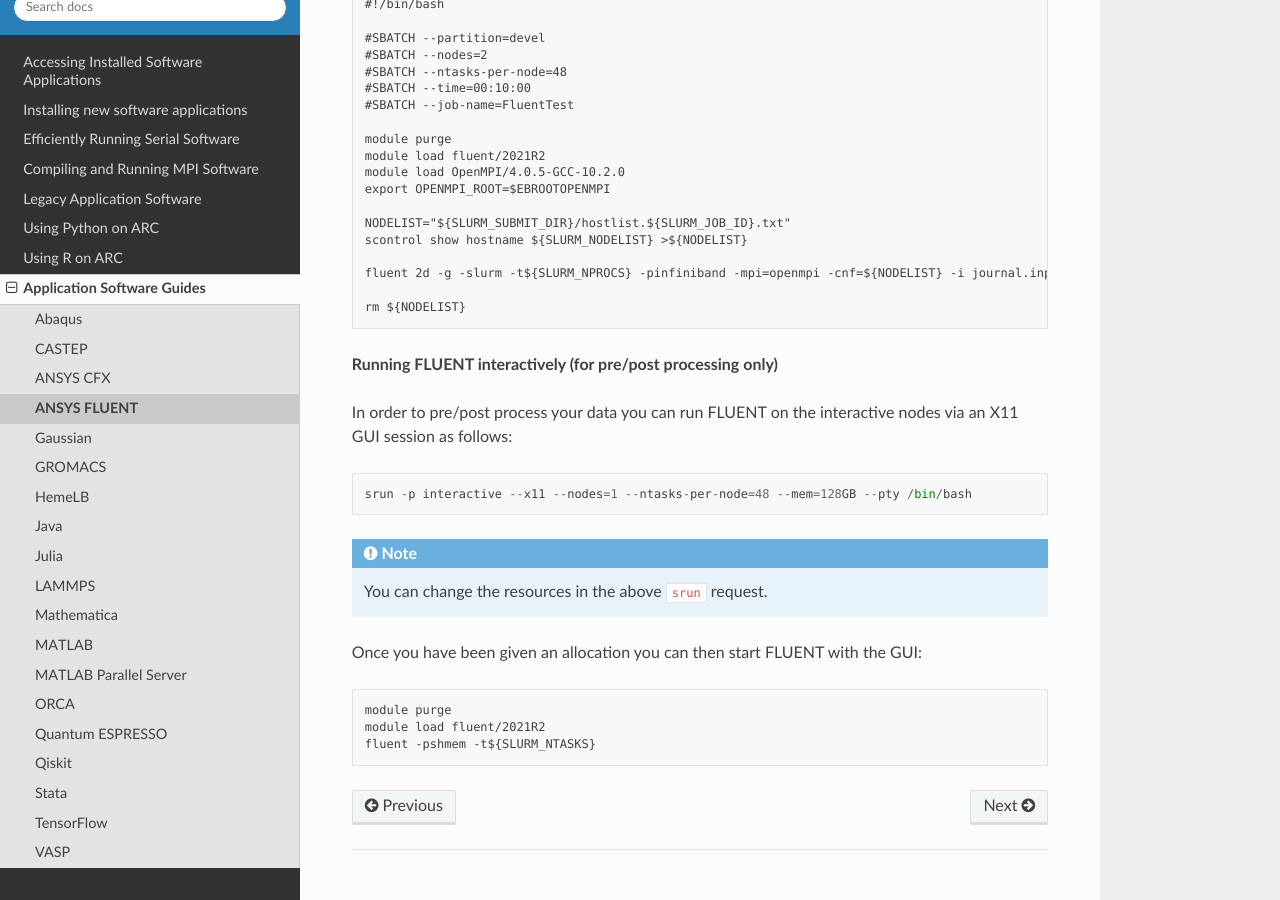
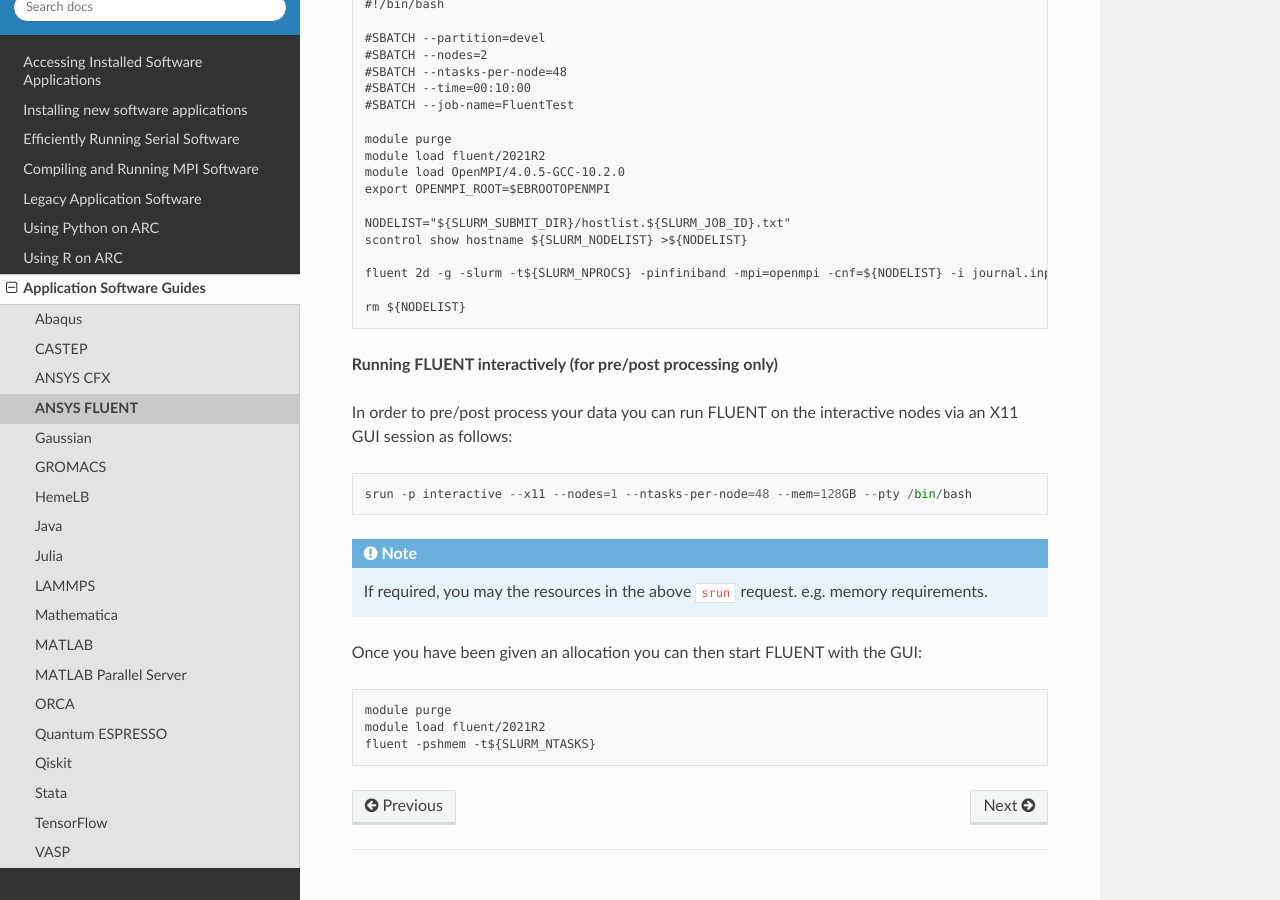
Before and after one commit to oxford-arc/arc-software-guide, a Sphinx documentation site: the page built from docs/source/apps/arc_fluent.rst, in a window 1280 px wide and 900 px high, scrolled down 776 px. Built offline with Sphinx 7.4.7 and the Read the Docs theme 2.0.0, drawn with Linux system fonts in a browser that asks for light colours.

Commit message:
Update arc_fluent.rst

```diff
--- a/docs/source/apps/arc_fluent.rst
+++ b/docs/source/apps/arc_fluent.rst
@@ -52,7 +52,7 @@
   srun -p interactive --x11 --nodes=1 --ntasks-per-node=48 --mem=128GB --pty /bin/bash
 
 .. note::
-   You can change the resources in the above ``srun`` request.
+   If required, you may the resources in the above ``srun`` request. e.g. memory requirements.
 
 Once you have been given an allocation you can then start FLUENT with the GUI::
 
```
